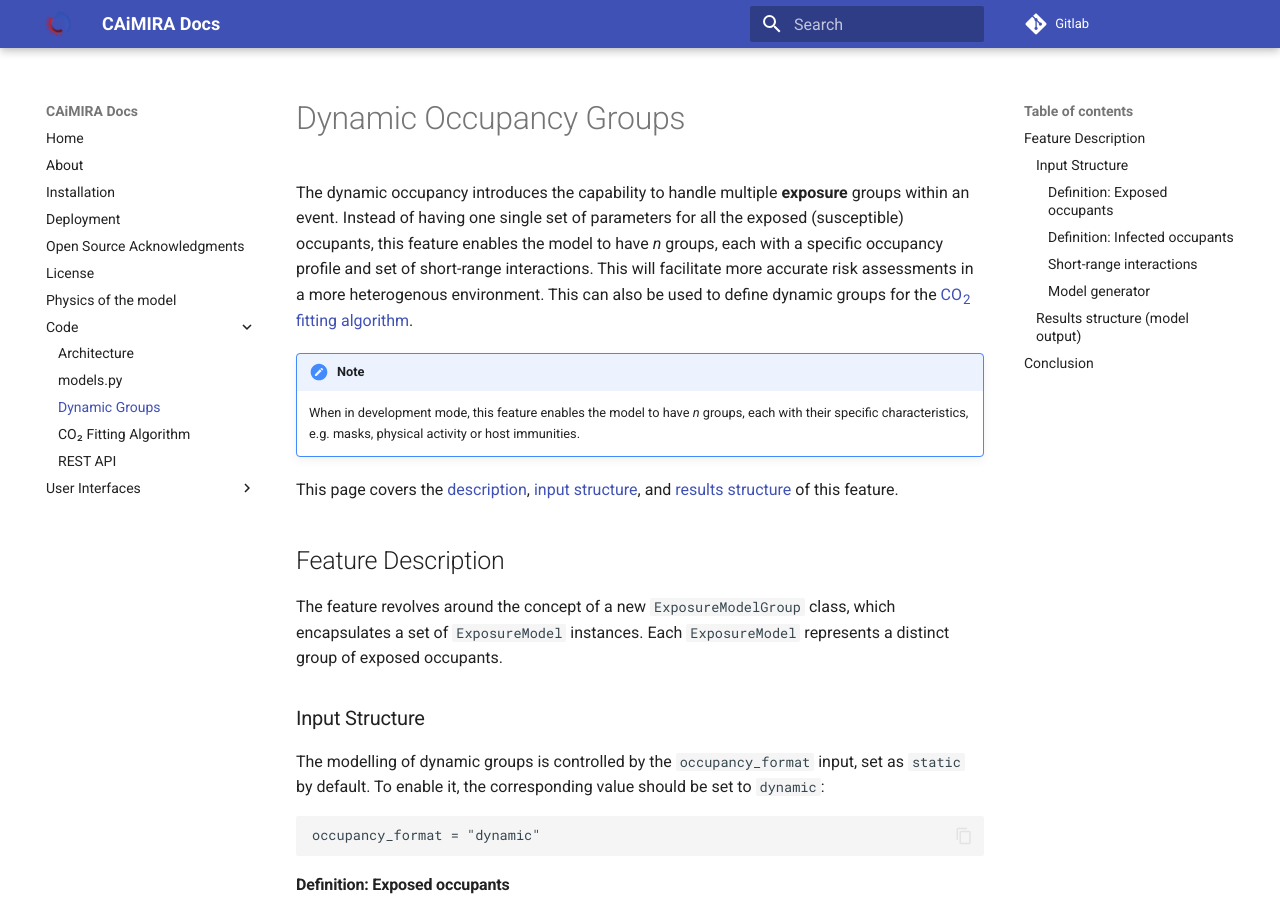
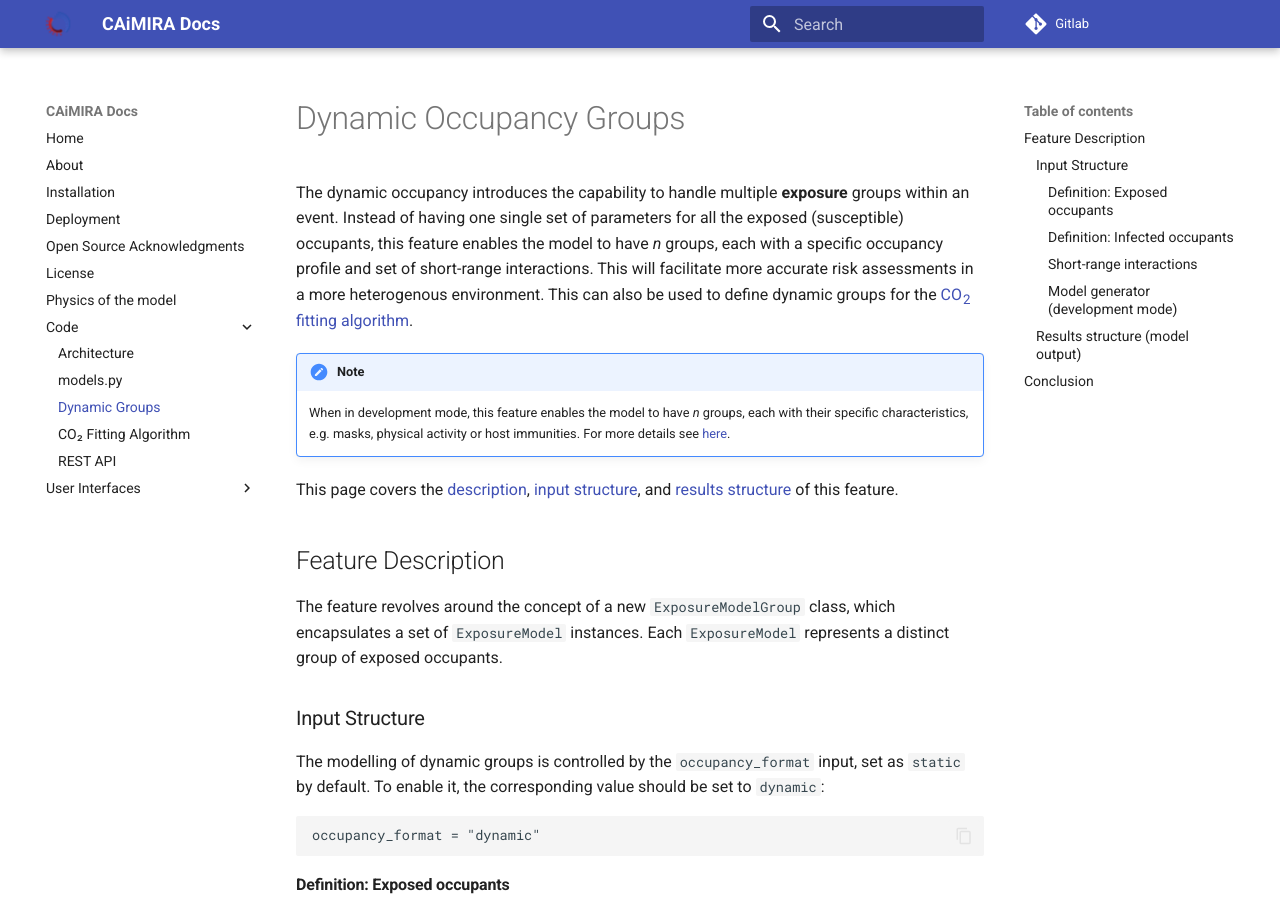
Before and after one commit to CERN/CAiMIRA, an MkDocs documentation site: the page built from caimira/docs/mkdocs/docs/code/dynamic_groups.md, in a window 1280 px wide and 900 px high. Built offline with MkDocs 1.6.1 and Material for MkDocs 9.7.7, drawn with Linux system fonts in a browser that asks for light colours; some of the changed text lies outside the part shown.

Commit message:
Added notes on development mode

```diff
--- a/caimira/docs/mkdocs/docs/code/dynamic_groups.md
+++ b/caimira/docs/mkdocs/docs/code/dynamic_groups.md
@@ -3,7 +3,7 @@
 The dynamic occupancy introduces the capability to handle multiple **exposure** groups within an event. Instead of having one single set of parameters for all the exposed (susceptible) occupants, this feature enables the model to have *n* groups, each with a specific occupancy profile and set of short-range interactions. This will facilitate more accurate risk assessments in a more heterogenous environment. This can also be used to define dynamic groups for the [CO<sub>2</sub> fitting algorithm](fitting_algorithm.md).
 
 !!!note
-    When in development mode, this feature enables the model to have *n* groups, each with their specific characteristics, e.g. masks, physical activity or host immunities.
+    When in development mode, this feature enables the model to have *n* groups, each with their specific characteristics, e.g. masks, physical activity or host immunities. For more details see [here](#model-generator-development-mode).
 
 This page covers the [description](#feature-description), [input structure](#input-structure), and [results structure](#output-structure) of this feature.
 
@@ -106,7 +106,7 @@
 !!! warning
     Short-range interactions cannot overlap within the same group, i.e. only one short-range interaction per group is allowed for any given time.
 
-#### Model generator
+#### Model generator (development mode)
 
 Following the previous JSON examples of `dynamic_exposed_occupancy`, `dynamic_infected_occupancy`, and `short_range_interactions`, the `ExposureModelGroups` object that would be generated would have the following structure:
 
@@ -170,6 +170,9 @@
 
     !!!note
         Each exposure group (`group_1` and `group_2`) originates one `ExposureModel`, and the `ConcentrationModel`, originated with the `dynamic_infected_occupancy` is the same for both exposure groups.
+
+    !!!note
+        `concentration_model_infected` represents an entire `ConcentrationModel` built from the `dynamic_infected_occupancy` and replicated across all the `ExposureModel`. More details [here](../models/#concentrationmodel-class).
 
 ### Results structure (model output)
 
```
